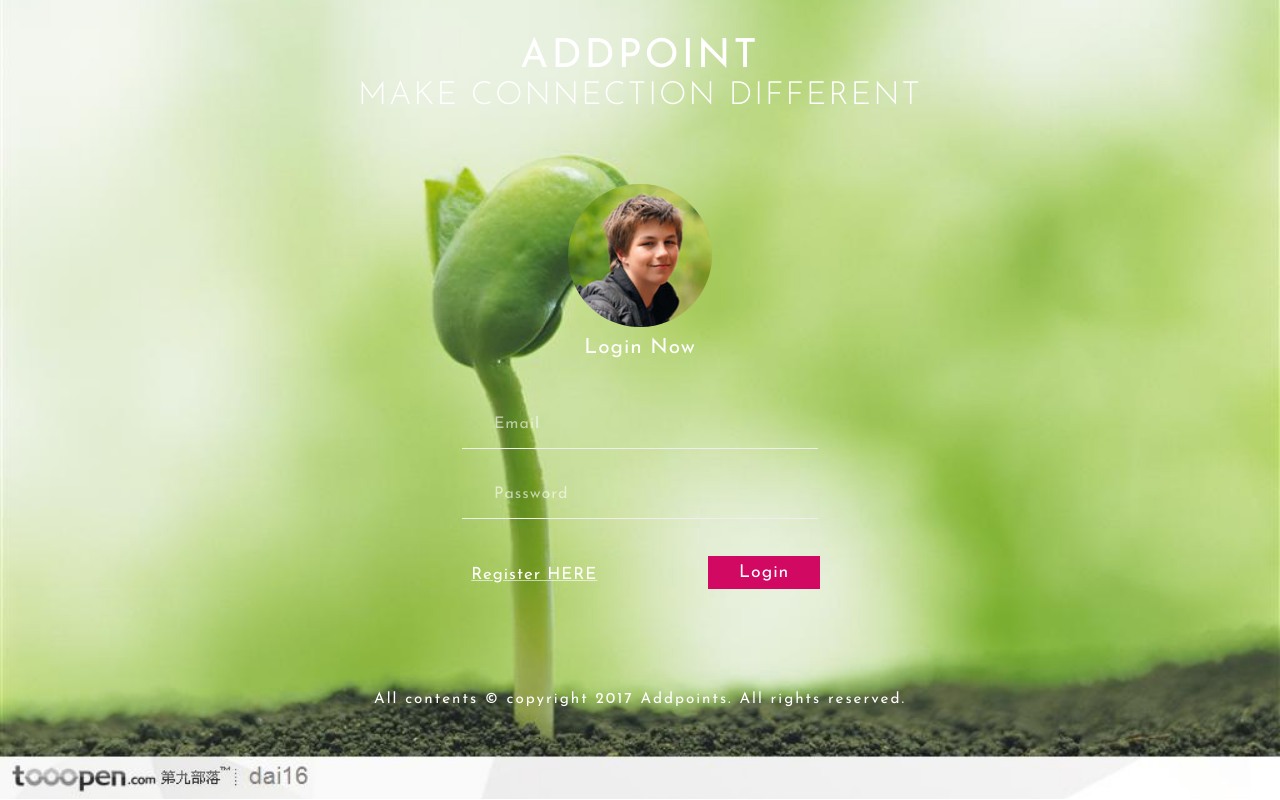
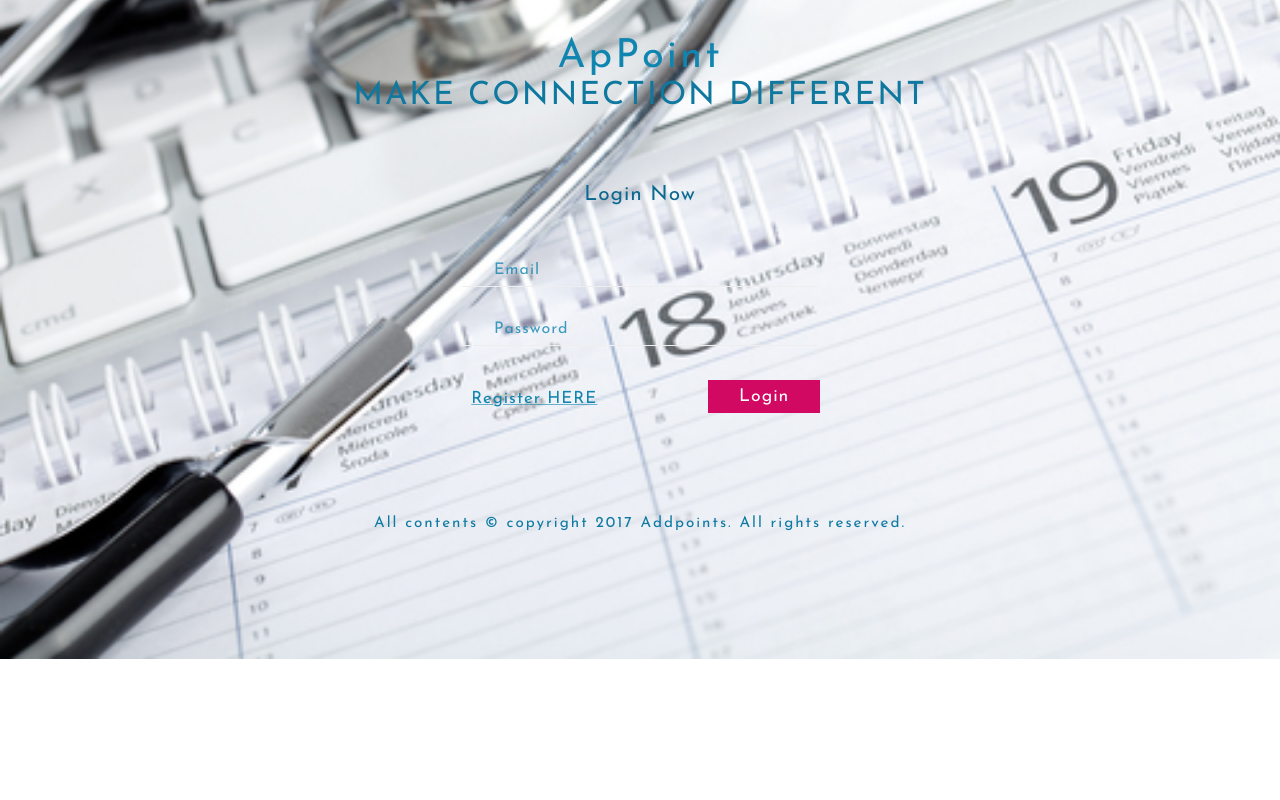
Before and after one commit to lufengren/Appoinment, a Django app: page / in a window 1280 px wide. Run offline with Django 3.2, Linux system fonts and the light colour scheme; parts of the project's set-up code (start-up, migrations or seed data) failed here and were passed over; some web fonts are replaced.

Commit message:
login page updates

```diff
--- a/Appoint/apps/beta/static/beta/css/login_style.css
+++ b/Appoint/apps/beta/static/beta/css/login_style.css
@@ -23,7 +23,7 @@ nav.horizontal ul li{	display: inline-block;}/* horizontal menu */
 img{max-width:100%;}
 /*end reset*/
 body {
-	background: url("../images/tree1.jpg") no-repeat 20% 70%;
+	background: url("../images/appointment2.jpg") no-repeat 20% 70%;
 	/* background-color: rgb(41, 37, 37); */
     background-size: cover;
     text-align: center;
@@ -36,19 +36,19 @@ body {
 }
 .header-w3l h1{
 	font-size:3em;
-    color:white;
+    color:rgb(16, 133, 176);
     letter-spacing: 4px;
     font-weight: 500;
     font-family: 'Josefin Sans', sans-serif;
-	text-transform: uppercase;
+	/* text-transform: uppercase; */
 	margin-bottom: 3px;
 }
 
 .header-w3l h3{
 	font-size:2em;
-    color:white;
+    color:rgb(14, 120, 159);
     letter-spacing: 2px;
-    font-weight: 300;
+    font-weight: 400;
     font-family: 'Josefin Sans', sans-serif;
     text-transform: uppercase;
 }
@@ -63,22 +63,22 @@ body {
 }
 .wthree-pro h2 {
     font-size: 1.5em;
-    color: #fff;
+    color: rgb(11, 104, 143);
     letter-spacing: 1px;
     margin-top: 0.3em;
     margin-bottom: 2em;
-    font-weight: 400;
+    font-weight: 500;
 }
 .sub-main-w3 input[type="text"], .sub-main-w3 input[type="password"] {
     outline: none;
     font-size: 1em;
-    padding: 1em 1em 1em 2em;
+    padding: 1em 1em 0.5em 2em;
     border: none;
-    margin-bottom: 0.3em;
+    margin-bottom: 0.1em;
     background: none;
     border-bottom: 1px solid #eee;
     width: 87%;
-    color: white;
+    color: rgb(16, 133, 176);
     font-weight: 400;
     font-family: 'Josefin Sans', sans-serif;
     letter-spacing: 1px;
@@ -91,15 +91,15 @@ body {
 .sub-w3l span {
     float: left;
     width: 38%;
-    color: rgba(255, 255, 255, 0.6);
+    color: rgba(16, 133, 176, 0.6);
     margin-top: 10px;
     font-weight: 400;
     font-size: 1.05em;
 	letter-spacing: 1px;
 }
-.sub-w3l span input[type="checkbox"] {
+/* .sub-w3l span input[type="checkbox"] {
     margin-right: 13px;
-}
+} */
 .right-w3l {
     float: right;
     width:30%;
@@ -108,15 +108,16 @@ body {
     margin-top: 2em;
 }
 span.icon1, span.icon2 {
-    color: #fff;
+    color: rgb(16, 133, 176);
     font-size: 1.1em;
 	position: absolute;
+
 }
 span.icon1 {
-    top:68%;
+    top:50%;
 }
 span.icon2 {
-    top: 89%;
+    top: 85%;
 }
 span.icon1, span.icon2{
 	left:2%;
@@ -150,12 +151,12 @@ span.icon1, span.icon2{
 }
 
 .sub-main-w3 a{
-	color:white;
+	color:rgb(16, 133, 176);
 	-webkit-transition:0.5s all;
 	-o-transition:0.5s all;
 	-moz-transition:0.5s all;
 	-ms-transition:0.5s all;
-
+/* a tag for register here */
 }
 /*--//main--*/
 
@@ -165,7 +166,7 @@ span.icon1, span.icon2{
 }
 .footer p {
     font-size: 0.95em;
-    color: white;
+    color: rgb(14, 122, 162);
     letter-spacing: 2px;
 }
 .footer p a {
@@ -179,19 +180,19 @@ span.icon1, span.icon2{
 /*--placeholder-color--*/
 
 ::-webkit-input-placeholder{
-	color:rgba(255, 255, 255, 0.6);
+	color:rgba(16, 133, 176, 0.8);
 }
 
 :-moz-placeholder { /* Firefox 18- */
-   color: rgba(255, 255, 255, 0.6);
+   color: rgba(16, 133, 176, 0.8);
 }
 
 ::-moz-placeholder {  /* Firefox 19+ */
-   color:rgba(255, 255, 255, 0.6);
+   color:rgba(16, 133, 176, 0.6);
 }
 
 :-ms-input-placeholder {
-   color:rgba(255, 255, 255, 0.6);
+   color:rgba(16, 133, 176, 0.6);
 }
 /*--//placeholder-color--*/
 
--- a/Appoint/apps/beta/templates/beta/loginpage.html
+++ b/Appoint/apps/beta/templates/beta/loginpage.html
@@ -24,7 +24,7 @@
 		<p>LOGO GOES HERE</p>
 	</div> -->
 	<div class="header-w3l">
-		<h1>Addpoint</h1>
+		<h1>ApPoint</h1>
 		<h3>Make Connection Different</h3>
 	</div>
 
@@ -33,7 +33,7 @@
 	<div class="main-content-agile">
 		<div class="sub-main-w3">
 			<div class="wthree-pro">
-				<img src="../../static/beta/images/pro .jpg" alt="image">
+				<!-- <img src="../../static/beta/images/pro .jpg" alt="image"> -->
 				<h2>Login Now</h2>
 			</div>
 			<form action="/login/0" method="post">
```
Also changed, not shown: Appoint/apps/beta/static/beta/images/appointment2.jpg (added), Appoint/apps/beta/static/beta/images/color-psychology.jpg (added), Appoint/apps/beta/static/beta/images/psy1.jpg (added), Appoint/apps/beta/static/beta/images/schedule-appointment.jpg (added), 1 other file.
